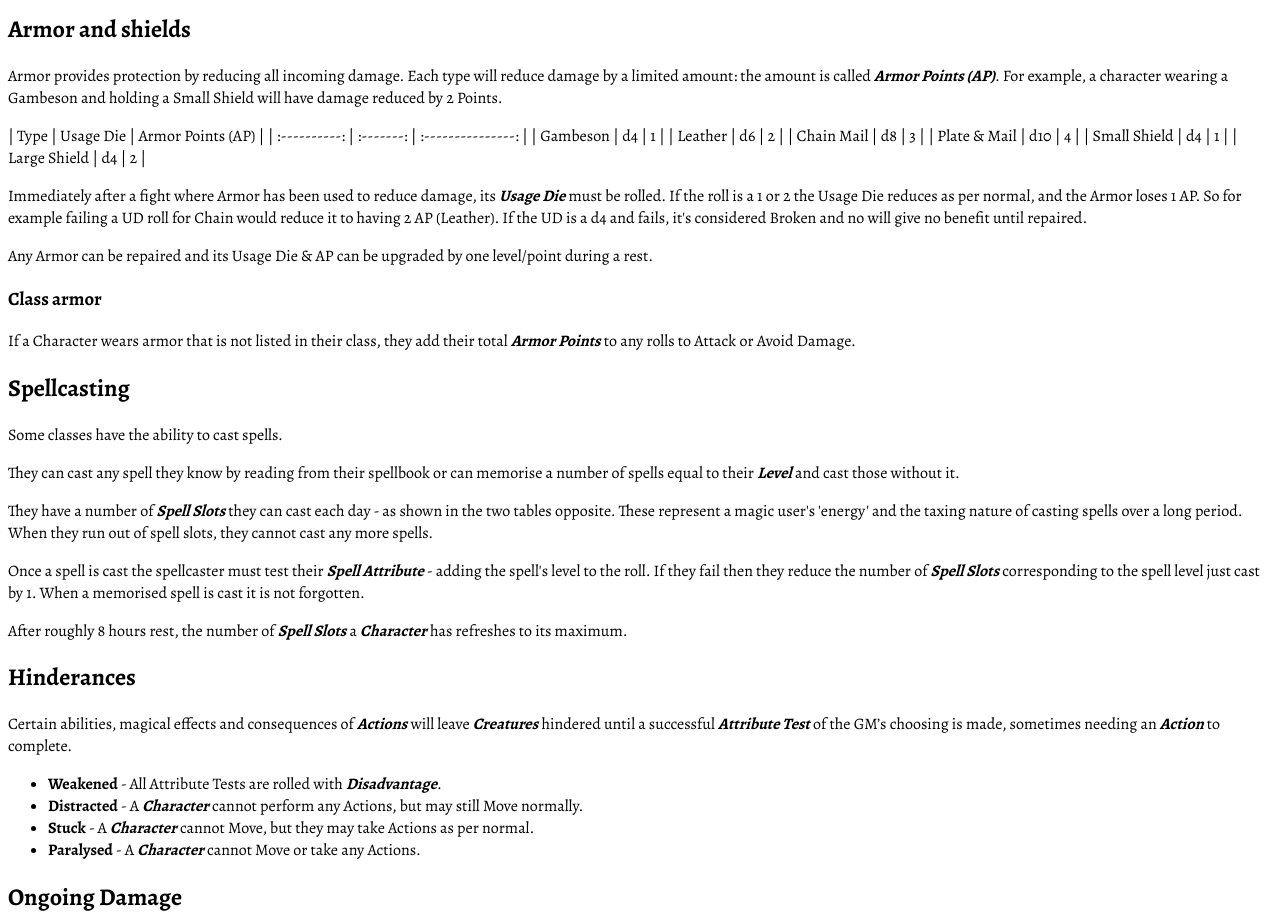
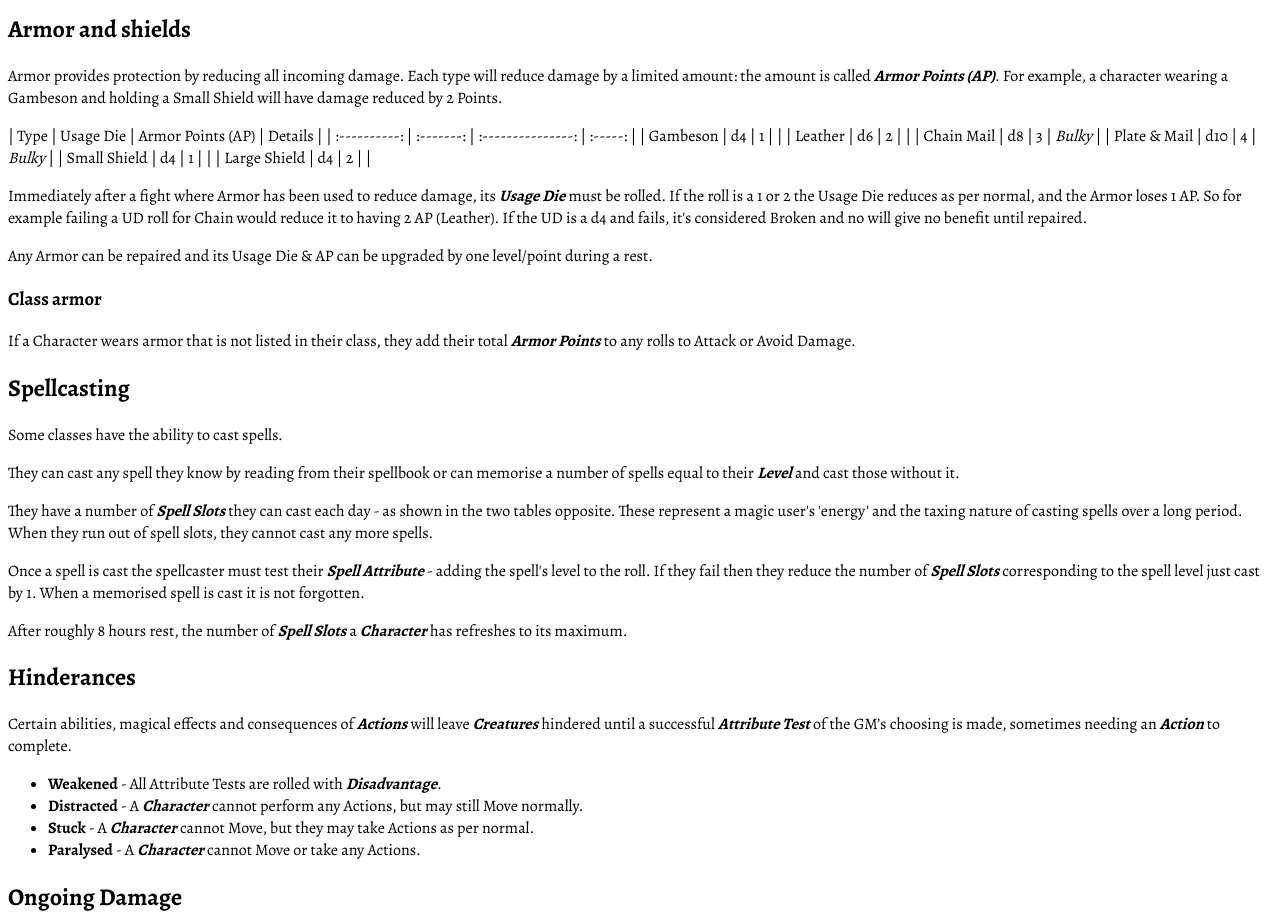
Before and after one commit to matt-gefen/radiant-hack, a Next.js app: page /rules in a window 1280 px wide. Shown: the part 2620-3542 px from the top of the page. Built offline with nearby package versions, Linux system fonts and the light colour scheme.

Commit message:
weight tags for armor

```diff
--- a/pages/rules.mdx
+++ b/pages/rules.mdx
@@ -112,14 +112,14 @@ If a player making an attack rolls a 1, they double the result of the damage dic
 
 Armor provides protection by reducing all incoming damage. Each type will reduce damage by a limited amount: the amount is called ***Armor Points (AP)***. For example, a character wearing a Gambeson and holding a Small Shield will have damage reduced by 2 Points.
 
-|     Type     | Usage Die | Armor Points (AP) |
-| :----------: | :-------: | :---------------: |
-|   Gambeson   |    d4     |         1         |
-|   Leather    |    d6     |         2         |
-|  Chain Mail  |    d8     |         3         |
-| Plate & Mail |    d10    |         4         |
-| Small Shield |    d4     |         1         |
-| Large Shield |    d4     |         2         |
+|     Type     | Usage Die | Armor Points (AP) | Details |
+| :----------: | :-------: | :---------------: | :-----: |
+|   Gambeson   |    d4     |         1         |         |
+|   Leather    |    d6     |         2         |         |
+|  Chain Mail  |    d8     |         3         | *Bulky* |
+| Plate & Mail |    d10    |         4         | *Bulky* |
+| Small Shield |    d4     |         1         |         |
+| Large Shield |    d4     |         2         |         |
 
 Immediately after a fight where Armor has been used to reduce damage, its ***Usage Die*** must be rolled. If the roll is a 1 or 2 the Usage Die reduces as per normal, and the Armor loses 1 AP. So for example failing a UD roll for Chain would reduce it to having 2 AP (Leather). If the UD is a d4 and fails, it's considered Broken and no will give no benefit until repaired.
 
```
